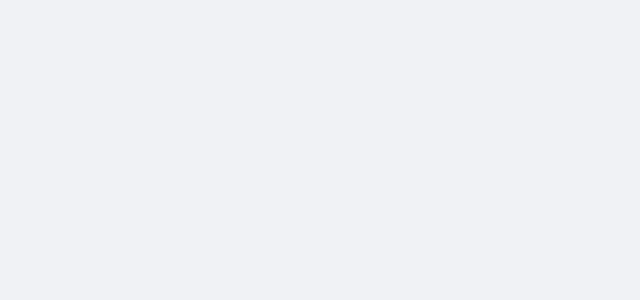
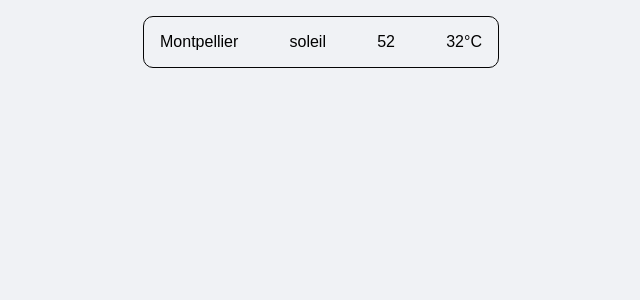
Before and after one commit to bebaile/2022-03-JS-RemoteFR-Outsiders-checkpoint-4-Basile-Carle, a React (Vite) app in the folder frontend/: page /dashboard in a window 1280 px wide. Shown: the top 300 px of the page, without its empty margins (319-959 px from the left). Built offline with nearby package versions, Linux system fonts and the light colour scheme; a web font is replaced by a local one.

Commit message:
ajout squelette composant de synthèse météo

```diff
--- a/frontend/src/App.jsx
+++ b/frontend/src/App.jsx
@@ -7,16 +7,14 @@
 import "@styles/App.css";
 
 function App() {
-  console.error("test");
   return (
     <div className="App">
       <Routes>
-        <Route path="/" element={Connexion} />
-        <Route path="/landingpage" element={LandingPage} />
-        <Route path="/dashboard" element={Dashboard} />
-        <Route path="/location" element={LocationPage} />
+        <Route path="/" element={<Connexion />} />
+        <Route path="/landingpage" element={<LandingPage />} />
+        <Route path="/dashboard" element={<Dashboard />} />
+        <Route path="/location" element={<LocationPage />} />
       </Routes>
-      <p>coucou</p>
     </div>
   );
 }
--- a/frontend/src/components/EnvironmentSynthesis.jsx
+++ b/frontend/src/components/EnvironmentSynthesis.jsx
@@ -1,7 +1,15 @@
 import React from "react";
+import "@styles/EnvironmentSynthesis.css";
 
-function EnvironmentSynthesis() {
-  return <div>synthèse environnement</div>;
+function EnvironmentSynthesis({ city }) {
+  return (
+    <div className="main-synthesis">
+      <div className="city">{city}</div>
+      <div className="weather">soleil</div>
+      <div className="iqa">52</div>
+      <div className="temperature">32°C</div>
+    </div>
+  );
 }
 
 export default EnvironmentSynthesis;
--- /dev/null
+++ b/frontend/src/components/Navbar.jsx
@@ -0,0 +1,5 @@
+import React from "react";
+
+export default function Dashboard() {
+  return <div>navbar</div>;
+}
--- a/frontend/src/contexts/UserContext.jsx
+++ b/frontend/src/contexts/UserContext.jsx
@@ -4,11 +4,13 @@
 
 export default UserContext;
 
-const UserContextProvider = ({ children }) => {
+function UserContextProvider({ children }) {
   const [user, setUser] = useState("basile");
-  <UserContext.Provider value={{ user, setUser }}>
-    {children}
-  </UserContext.Provider>;
-};
+  return (
+    <UserContext.Provider value={{ user, setUser }}>
+      {children}
+    </UserContext.Provider>
+  );
+}
 
 export { UserContextProvider };
--- a/frontend/src/main.jsx
+++ b/frontend/src/main.jsx
@@ -1,18 +1,15 @@
 import React from "react";
 import ReactDOM from "react-dom/client";
 import { BrowserRouter } from "react-router-dom";
-
+import { UserContextProvider } from "@contexts/UserContext";
 import App from "./App";
-import { UserContextProvider } from "@contexts/UserContext";
 
 const root = ReactDOM.createRoot(document.getElementById("root"));
 
 root.render(
   <BrowserRouter>
     <UserContextProvider>
-      <React.StrictMode>
-        <App />
-      </React.StrictMode>
+      <App />
     </UserContextProvider>
   </BrowserRouter>
 );
--- a/frontend/src/pages/Dashboard.jsx
+++ b/frontend/src/pages/Dashboard.jsx
@@ -1,5 +1,11 @@
+import EnvironmentSynthesis from "@components/EnvironmentSynthesis";
 import React from "react";
+import "@styles/Dashboard.css";
 
 export default function Dashboard() {
-  return <div>dashboard</div>;
+  return (
+    <div className="main-dashboard">
+      <EnvironmentSynthesis city="Montpellier" />
+    </div>
+  );
 }
--- /dev/null
+++ b/frontend/src/styles/Dashboard.css
@@ -0,0 +1,4 @@
+.main-dashboard {
+  display: flex;
+  justify-content: center;
+}
--- /dev/null
+++ b/frontend/src/styles/EnvironmentSynthesis.css
@@ -0,0 +1,9 @@
+.main-synthesis {
+  margin: 1rem;
+  width: 40ch;
+  border: 1px solid var(--color-black);
+  border-radius: 10px;
+  padding: 1rem;
+  display: flex;
+  justify-content: space-between;
+}
```
